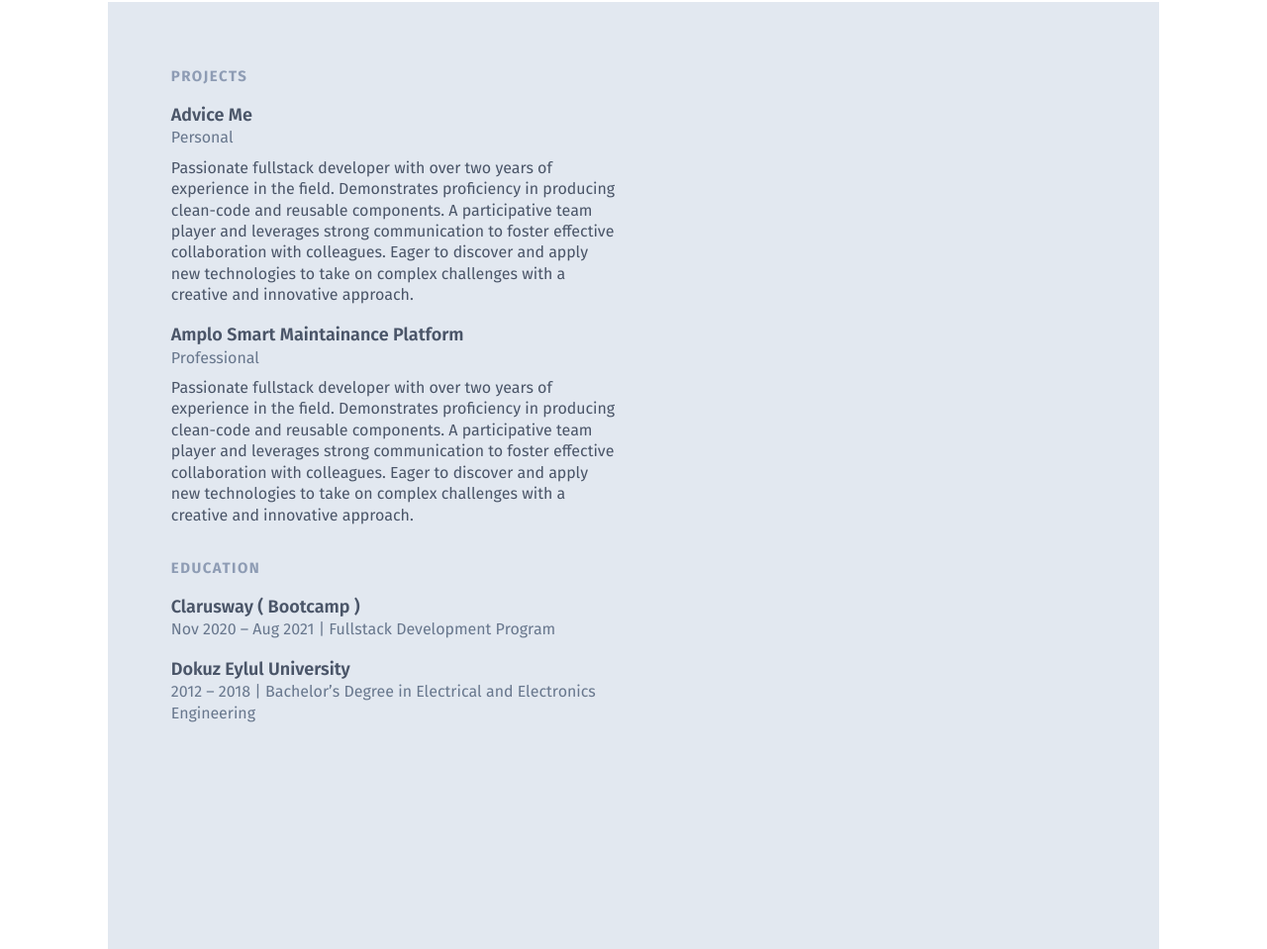
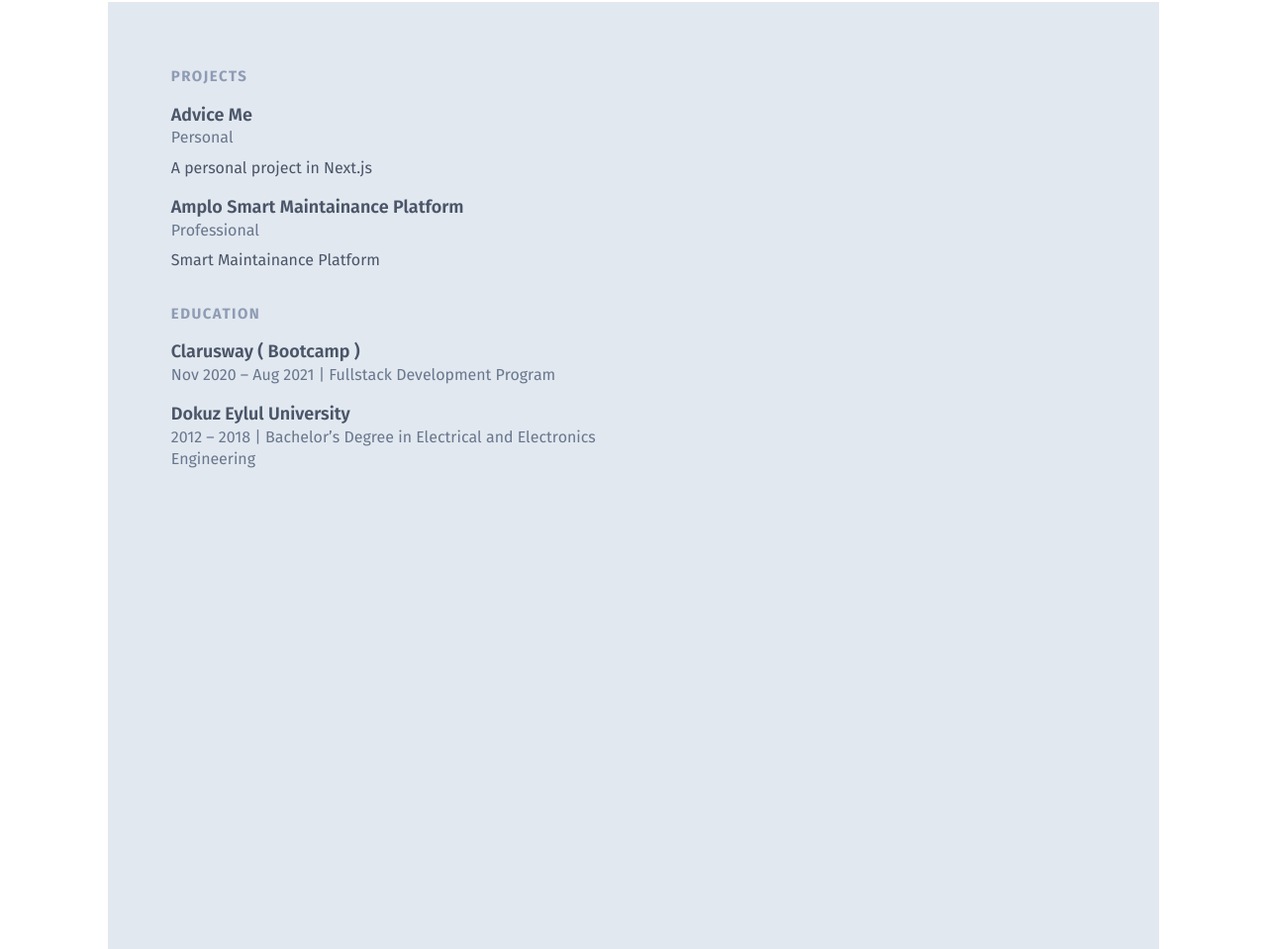
Before and after one commit to betulkaplan/resume, a plain HTML site: page index.html in a window 1280 px wide. Shown: the part 1397-2356 px from the top of the page at 99% size. Drawn offline with Linux system fonts and the light colour scheme.

Commit message:
deploy: 6e34a0d6f955e422f7975c94c2f72735d3047b19

```diff
--- a/index.html
+++ b/index.html
@@ -590,13 +590,7 @@
                   <p class="leading-normal text-md text-gray-650">Personal</p>
                 </header>
                 <p class="mt-2.1 text-md text-gray-700 leading-normal">
-                  Passionate fullstack developer with over two years of
-                  experience in the field. Demonstrates proficiency in producing
-                  clean-code and reusable components. A participative team
-                  player and leverages strong communication to foster effective
-                  collaboration with colleagues. Eager to discover and apply new
-                  technologies to take on complex challenges with a creative and
-                  innovative approach.
+                  A personal project in Next.js
                 </p>
               </section>
               <section class="mb-4.5 break-inside-avoid">
@@ -611,13 +605,7 @@
                   </p>
                 </header>
                 <p class="mt-2.1 text-md text-gray-700 leading-normal">
-                  Passionate fullstack developer with over two years of
-                  experience in the field. Demonstrates proficiency in producing
-                  clean-code and reusable components. A participative team
-                  player and leverages strong communication to foster effective
-                  collaboration with colleagues. Eager to discover and apply new
-                  technologies to take on complex challenges with a creative and
-                  innovative approach.
+                  Smart Maintainance Platform
                 </p>
               </section>
             </div>
```
